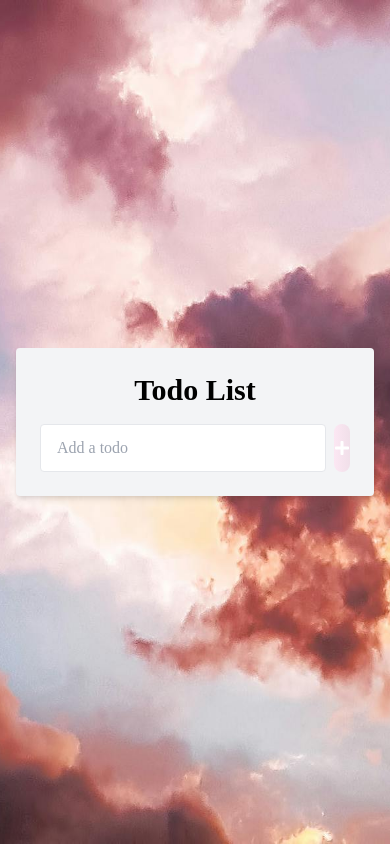
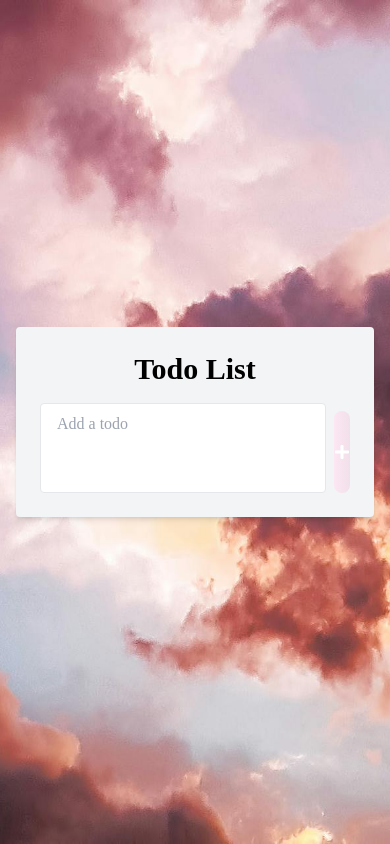
Before and after one commit to ZeynepIlkay/my_todo_list, a React (Vite) app in the folder todo-app/: page / in a window 390 px wide. Built offline with nearby package versions, Linux system fonts and the light colour scheme; a web font is replaced by a local one.

Commit message:
responsive issues resolved

```diff
--- a/todo-app/src/App.css
+++ b/todo-app/src/App.css
@@ -9,6 +9,36 @@ body{
 
 }
 
-input::placeholder {
-  color: #9ca3af; /* Tailwind'in placeholder-gray-400 rengine uygun */
+.todo-item {
+    display: flex;
+    justify-content: space-between;
+    align-items: center;
+    padding: 0.5rem;
+    background-color: white;
+    margin-bottom: 0.5rem;
+    border-radius: 0.5rem;
+    box-shadow: 0 2px 4px rgba(0, 0, 0, 0.1);
 }
+
+.todo-text {
+    flex-grow: 1;
+    margin-right: 1rem; /* space between text and buttons */
+    word-break: break-word; /* ensures text goes to the next line */
+}
+
+.button-container {
+    display: flex;
+    align-items: center;
+    justify-content: flex-end;
+    flex-shrink: 0;
+    width: 100px; /* fixed width for buttons */
+}
+
+button {
+    margin-left: 0.5rem; /* space between buttons */
+}
+
+.line-through {
+  text-decoration: line-through;
+  color: grey; /* optional for completed todos */
+}
--- a/todo-app/src/App.jsx
+++ b/todo-app/src/App.jsx
@@ -86,23 +86,25 @@ function App() {
   };
 
   return (
-    <div className='min-h-screen flex flex-col items-center justify-center gap-4 p-4 bg-custom-background bg-center bg-cover'>
+    <div className='min-h-screen flex flex-col items-center justify-center gap-4 p-4 bg-custom-background bg-center bg-cover '>
       <div className='bg-gray-100 p-6 rounded shadow-md w-full max-w-lg lg:w-1/4'>
         <h1 className = 'text-3xl font-bold text-center mb-4'>Todo List </h1>
-        <div className='flex'>
-          <input
-          type="text"
-          placeholder='Add a todo'
-          className='py-2 px-4 border rounded w-full focus:outline-none mr-2'
+        <div className="flex space-y-2">
+        <textarea
+          rows="3"
+          placeholder="Add a todo"
+          className="py-2 px-4 border rounded w-full focus:outline-none mr-2 resize-none overflow-y-auto max-h-40"
           value={input}
           onChange={(e) => setInput(e.target.value)}
         />
-          <button onClick= {editIndex === -1 ? addTodo : updateTodo} className='bg-gradient-to-r from-[rgba(244,114,182,0.1)] to-[rgba(219,39,119,0.1)] rounded-full text-white py-2 py-4 hover: from-pink-100 hover:to-red-700'>
+        <div className="flex space-x-2">
+          <button onClick={editIndex === -1 ? addTodo : updateTodo} className='bg-gradient-to-r from-[rgba(244,114,182,0.1)] to-[rgba(219,39,119,0.1)] rounded-full text-white py-2 py-4 hover: from-pink-100 hover:to-red-700'>
 
                   {editIndex === -1 ? <FaPlus/> : < FaPencilAlt/>}
           </button>
+        </div>
+      </div>
 
-        </div>
 
 
 
@@ -110,51 +112,65 @@ function App() {
 
       {
         todos.length > 0 && (
-          <div className='bg-gray-100 p-6 rounded shadow-m w-full max-w-lg lg:w-1/4'>
+          <div className='bg-gray-100 p-6 rounded shadow-m w-full max-w-lg lg:w-1/4' >
 
         <ul>
           {todos.map((todo, index) => (
             <li
-              key={index}
-              className={`flex items-center justify-between bg-white p-3 rounded shadow-md mb-3 ${
-                todo.completed ? 'line-through' : ''
-              }`}
+              key={todo.id}
+              className={`todo-item ${todo.completed ? 'line-through' : ''}`}
             >
-              <div className="flex items-center">
+              <div className="todo-text">
                 <input
                   type="checkbox"
                   checked={todo.completed}
                   onChange={() => toggleComplete(index)}
                   className="mr-2"
                 />
-                <span className="text-lg">{todo.todo}</span>
+                <span className={`break-words ${todo.completed ? 'line-through text-gray-500' : ''}`}>
+                  {todo.todo}
+                </span>
               </div>
-              <div>
+              <div className="button-container">
               {!todo.completed && (
                   <button
                     onClick={() => setEdit(index)}
-                    className="mr-2 p-2 bg-gradient-to-r from-[rgba(244,114,182,0.1)] to-[rgba(219,39,119,0.1)] text-white rounded-full hover:from-pink-100 hover:to-red-700"
+                    className="p-2 bg-gradient-to-r from-[rgba(244,114,182,0.1)] to-[rgba(219,39,119,0.1)] text-white rounded-full hover:from-pink-100 hover:to-red-700"
                   >
                     <FaPencilAlt />
                   </button>
                 )}
                 <button
                   onClick={() => removeTodo(todo.id)}
-                  className="mr-2 p-2 bg-gradient-to-r from-[rgba(244,114,182,0.1)] to-[rgba(219,39,119,0.1)] text-white rounded-full hover:from-pink-100 hover:to-red-700"
+                  className="bg-gradient-to-r from-[rgba(244,114,182,0.1)] to-[rgba(219,39,119,0.1)] text-white rounded-full hover:from-pink-100 hover:to-red-700 p-2"
+
                 >
                   <FaTrash />
                 </button>
               </div>
             </li>
           ))}
+        </ul>
 
-          </ul>
+        {/* Message display */}
+        {message && (
+          <div
+            className={`p-4 rounded shadow-md w-full max-w-lg lg:w-1/4 text-center break-words ${
+              messageType === 'success' ? 'bg-green-100 text-green-800' : 'bg-red-100 text-red-800'
+            }`}
+          >
+            {message}
           </div>
+        )}
+
+        </div>
+
         )
       }
+
       {message && (
   <div
-          className={`p-4 rounded shadow-md w-full max-w-lg lg:w-1/4 text-center ${
+    className={`p-4 rounded shadow-md w-full max-w-lg lg:w-1/4 text-center break-words ${
       messageType === 'success' ? 'bg-green-100 text-green-800' : 'bg-red-100 text-red-800'
     }`}
   >
```
Lines whose indentation alone changed are shown as unchanged.
